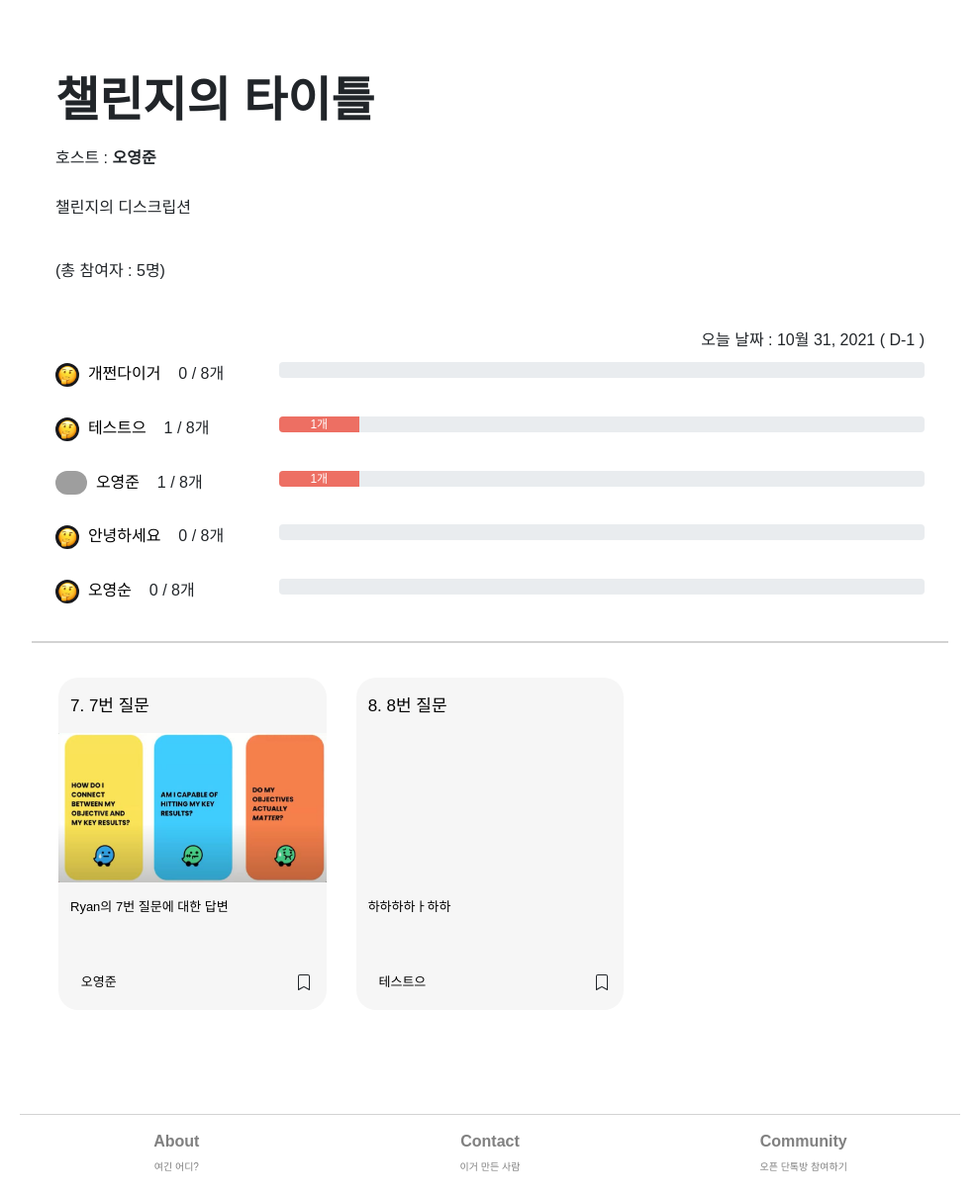
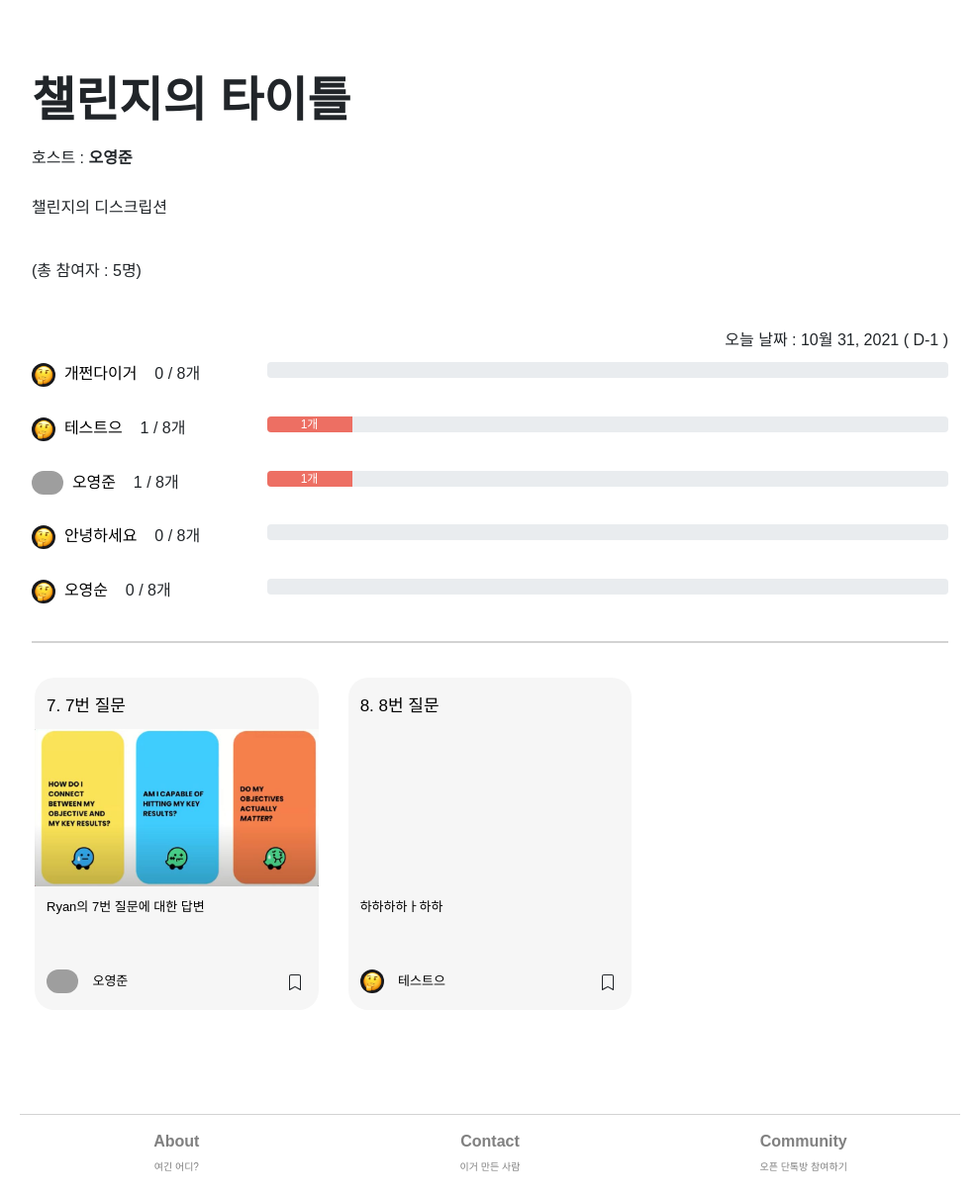
Before and after one commit to RyanYJOh/museum, a Django app: page /challenge/n-day/1 in a window 1280 px wide. Shown: the part 74-1284 px from the top of the page at 99% size, without its empty margins (145-1134 px from the left). Run offline with Django 3.2, Linux system fonts and the light colour scheme; data comes from the database, SQL or seed files in the repository; some libraries are stand-ins or nearby versions; some web fonts are replaced; grey boxes are pictures that could not be loaded.

Commit message:
minor change

```diff
--- a/museum/ndaychallenge/templates/ndaychallenge/nday.html
+++ b/museum/ndaychallenge/templates/ndaychallenge/nday.html
@@ -8,7 +8,7 @@
 
 {% block content %}
 <div class="row-h-80"></div>
-<div class="container">
+
 <div class="row">
     <div class="col">
         <div class="text-xl bolder">
@@ -51,10 +51,10 @@
 </div>
 <div class="row-h-20"></div>
 {% endfor %}
-</div>
+
 
 <div class="row-h-20 bottom-border"></div>
-<div class="container">
+
 <div class="row">
     {% for i in is_shared_paginated %}
     <div class="col-12 col-md-4">
@@ -84,7 +84,7 @@
                 <div class="row">
                     <div class="col-10 my-auto text-s">
                         <a href='/profile/{{i.author_id.username}}'>
-                                {% if u.author_id.userinfo.profile_image %}
+                            {% if i.author_id.userinfo.profile_image %}
                             <img class='profile-img-list' src="{{i.author_id.userinfo.profile_image.url}}">
                             {% endif %}
                         &nbsp;&nbsp;&nbsp;{{i.author_id.userinfo.real_name}}</a>
@@ -109,7 +109,6 @@
         </div>
     </div>
     {% endfor %}
-    </div>
 </div>
 
 <script>
```
Lines whose indentation alone changed are shown as unchanged.
